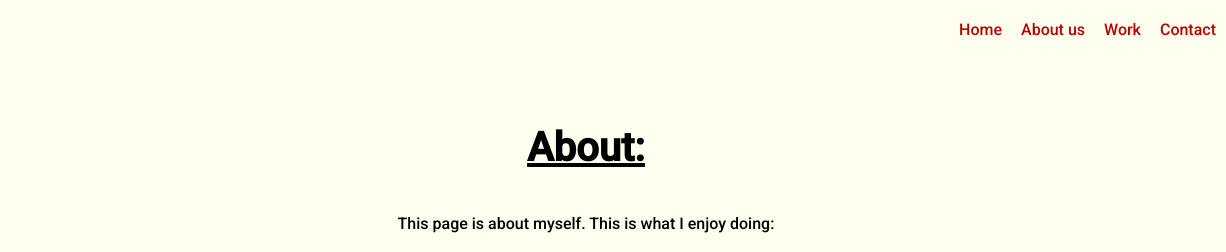
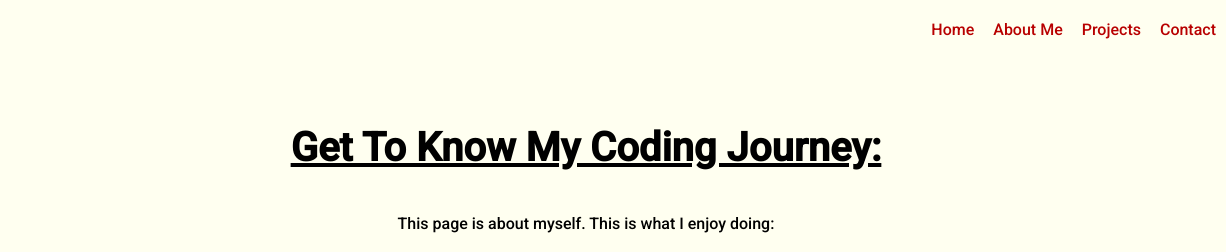
Before and after one commit to Ak4ni/project-porfolio, a plain HTML site: page about.html in a window 1280 px wide. Shown: the top 252 px of the page, 54-1280 px from the left. Drawn offline with Linux system fonts and the light colour scheme.

Commit message:
updated titles for menuitem

```diff
--- a/about.html
+++ b/about.html
@@ -19,10 +19,10 @@
                            <a href="index.html" role="menuitem" class="navigation-list__item">Home</a>
                         </li>
                         <li role="presentation">
-                           <a  role="menuitem" href="about.html" class="navigation-list__item">About us</a>
+                           <a  role="menuitem" href="about.html" class="navigation-list__item">About Me</a>
                         </li>
                         <li role="presentation">
-                         <a href="work.html" role="menuitem" class="navigation-list__item">Work</a>
+                         <a href="work.html" role="menuitem" class="navigation-list__item">Projects</a>
                       </li>
                        <li role="presentation">
                            <a href="contact.html" role="menuitem" class="navigation-list__item">Contact</a>
@@ -32,11 +32,10 @@
              </header>
 
 
-
        <main class="content">
          <div class="container"></div>
 
-        <h1 id="about">About:</h1>
+        <h1 id="about">Get To Know My Coding Journey:</h1>
 
     <p>This page is about myself. This is what I enjoy doing:</p>
     <ul>
```
Also changed, not shown: contact.html (+3 -3 lines), index.html (+3 -2 lines), work.html (+2 -2 lines).
